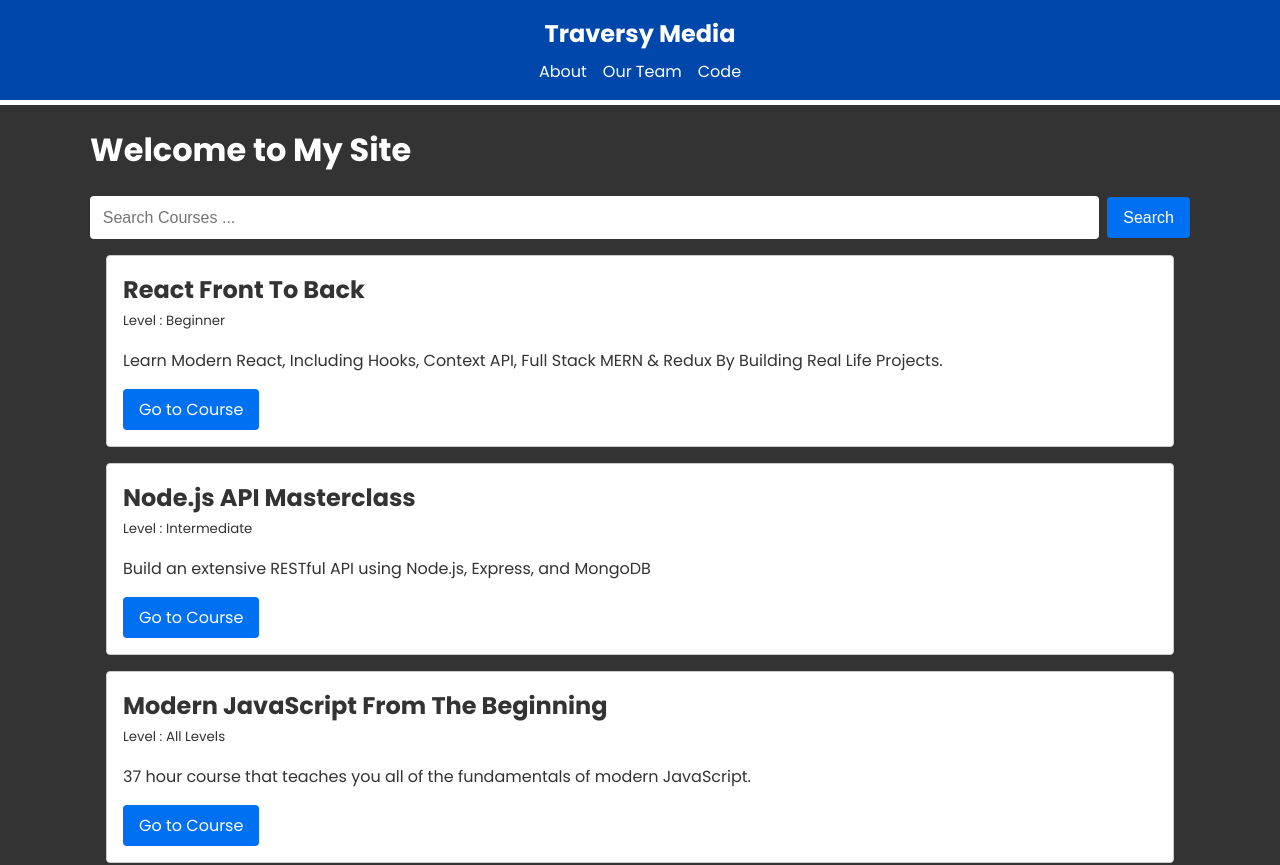
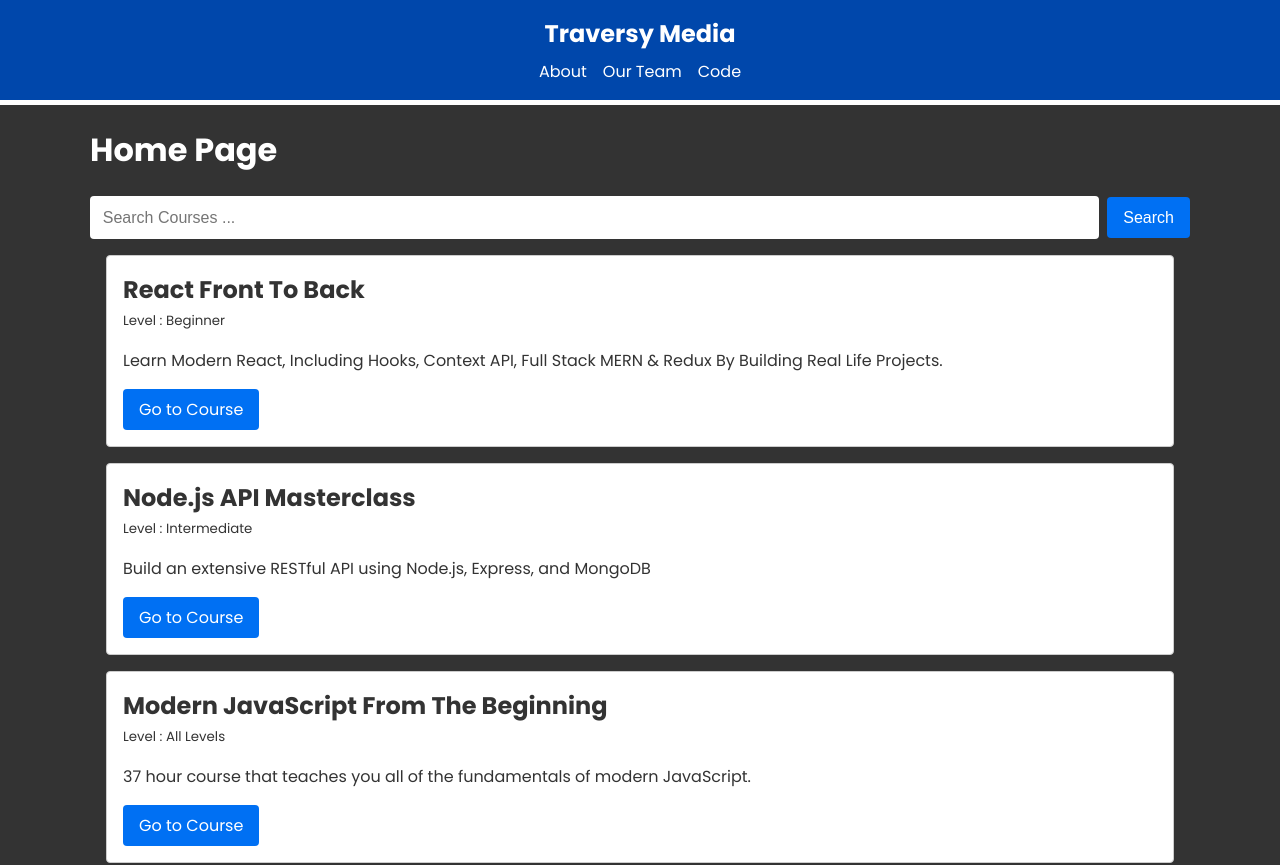
Before and after one commit to muzammilali28/NextJs-13.2-Essentials, a Next.js app: page / in a window 1280 px wide. Shown: the top 865 px of the page. Built offline with nearby package versions, Linux system fonts and the light colour scheme.

Commit message:
Updated the Heading <h1>

```diff
--- a/app/page.jsx
+++ b/app/page.jsx
@@ -42,7 +42,7 @@
 
   return (
     <>
-      <h1>Welcome to My Site</h1>
+      <h1>Home Page</h1>
       <SearchedCourses setSearchedCourse={(course) => setSearchedCourse(course)} />
       {/* {loading ?
         <CustomLoader /> :
```
